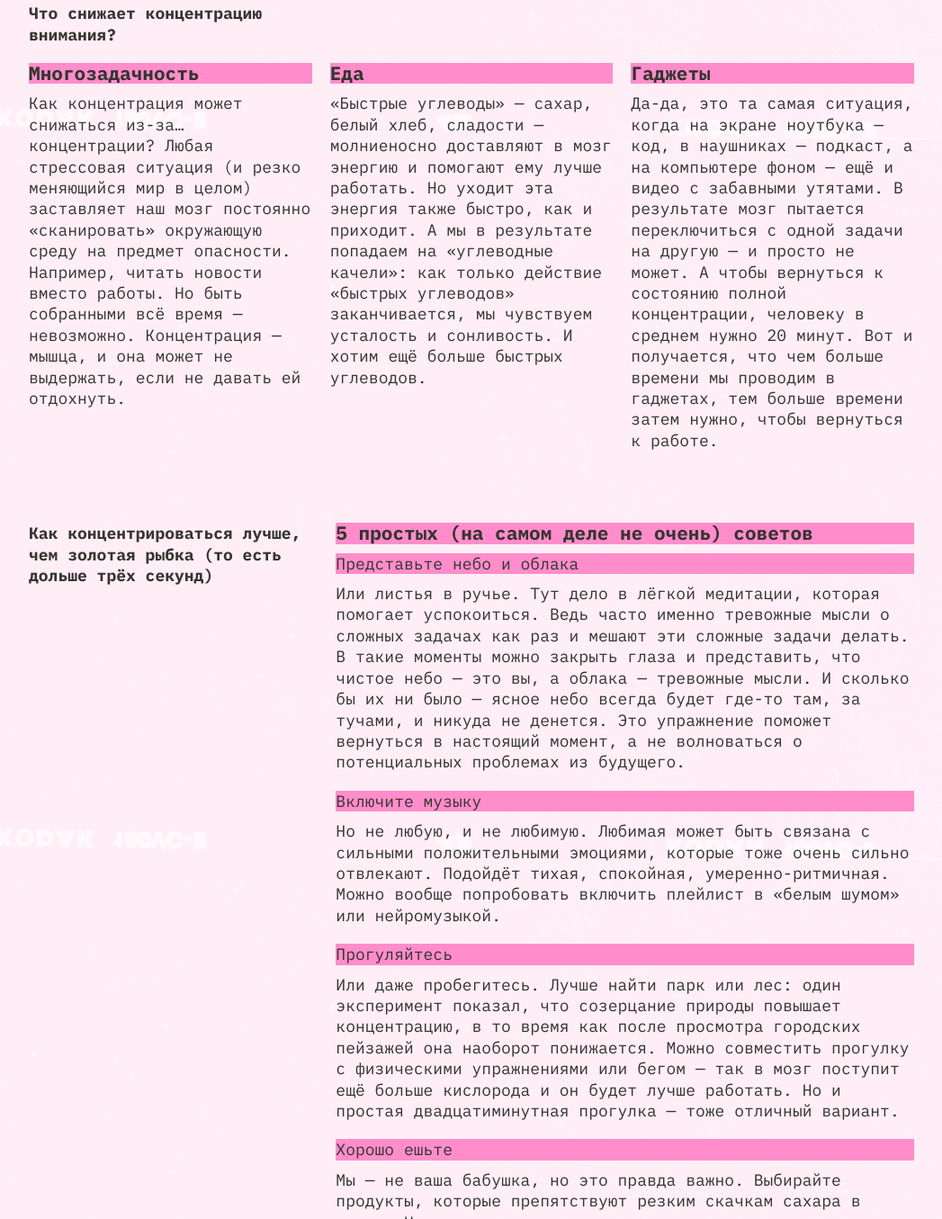
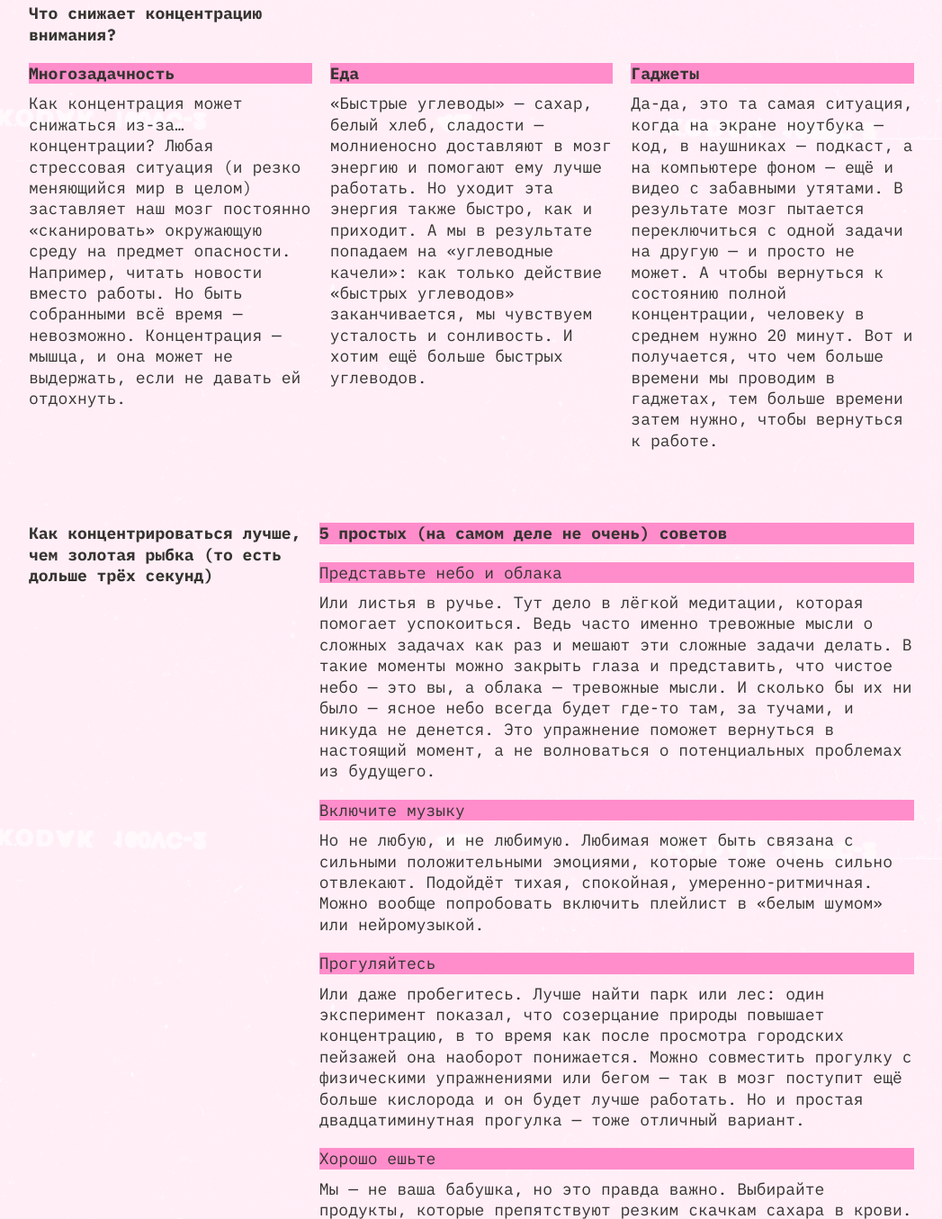
Before and after one commit to MishkaSpun/slozhno-sosredotochitsya, a plain HTML site: page index.html in a window 1280 px wide. Shown: the part 1445-2800 px from the top of the page at 90% size, without its empty margins (116-1163 px from the left). Drawn offline with Linux system fonts and the light colour scheme.

Commit message:
исправление после автотестов

```diff
--- a/index.html
+++ b/index.html
@@ -45,7 +45,7 @@
       <div class="rec" aria-hidden="true"></div>
       <h1 class="tittle header__tittle">no focus</h1>
       <div class="header__content"><p class=" header__text tittle__decor ">Что делать, когда не можешь делать ничего
-        Или почему нам так сложно сконцентрироваться, особенно когда очень надо
+      <br>Или почему нам так сложно сконцентрироваться, особенно когда очень надо
       </p>
     </div>
     </header>
@@ -63,7 +63,7 @@
           </li>
           <li>
             <article class="content__answer">
-              <h3 class="answer__tittle tittle__decor">Дофамин</h3>
+              <h3 class="tittle__decor">Дофамин</h3>
               <p class="answer__text">С гормонами стресса всё понятно, но дальше — ещё интереснее. В нашей невозможности сосредоточиться замешана и полная противоположность стрессу — дофамин. Это вещество участвует в системе вознаграждения мозга. Причём тут он? Мы часто отвлекаемся от важной задачи на что-то более «приятное» для мозгов. Например, смотрим лайки в соцсетях. В это время и выделяется дофамин — и мы чувствуем удовольствие. Получается замкнутый круг: чем больше отвлекаешься, тем больше удовольствия получаешь.</p>
             </article>
           </li>
@@ -74,19 +74,19 @@
         <ul class="content__list-row">
           <li>
             <article class="content__answer">
-              <h3 class="answer__tittle tittle__decor">Многозадачность</h3>
+              <h3 class="tittle__decor">Многозадачность</h3>
               <p class="answer__text">Как концентрация может снижаться из-за… концентрации? Любая стрессовая ситуация (и резко меняющийся мир в целом) заставляет наш мозг постоянно «сканировать» окружающую среду на предмет опасности. Например, читать новости вместо работы. Но быть собранными всё время — невозможно. Концентрация — мышца, и она может не выдержать, если не давать ей отдохнуть.</p>
             </article>
           </li>
           <li>
             <article class="content__answer">
-              <h3 class="answer__tittle tittle__decor">Еда</h3>
+              <h3 class="tittle__decor">Еда</h3>
               <p class="answer__text">«Быстрые углеводы» — сахар, белый хлеб, сладости — молниеносно доставляют в мозг энергию и помогают ему лучше работать. Но уходит эта энергия также быстро, как и приходит. А мы в результате попадаем на «углеводные качели»: как только действие «быстрых углеводов» заканчивается, мы чувствуем усталость и сонливость. И хотим ещё больше быстрых углеводов.</p>
             </article>
           </li>
           <li>
             <article class="content__answer">
-              <h3 class="answer__tittle tittle__decor">Гаджеты</h3>
+              <h3 class=" tittle__decor">Гаджеты</h3>
               <p class="answer__text">Да-да, это та самая ситуация, когда на экране ноутбука — код, в наушниках — подкаст, а на компьютере фоном — ещё и видео с забавными утятами. В результате мозг пытается переключиться с одной задачи на другую — и просто не может. А чтобы вернуться к состоянию полной концентрации, человеку в среднем нужно 20 минут. Вот и получается, что чем больше времени мы проводим в гаджетах, тем больше времени затем нужно, чтобы вернуться к работе.</p>
             </article>
           </li>
@@ -94,30 +94,38 @@
       </section>
      <section class="content__section column">
       <h2 class="content__question">Как концентрироваться лучше, чем золотая рыбка (то есть дольше трёх секунд)</h2>
-        <article class="content__answer">
-          <div>
-            <h3 class="answer__tittle tittle__decor">5 простых (на самом деле не очень) советов</h3>
-          </div>
+      <article class="article__answer">
+        <h3 class="tittle__decor">5 простых (на самом деле не очень) советов</h3>
         <ul class="content__list-column">
           <li>
-              <h3 class="answer__tittle subtitle tittle__decor ">Представьте небо и облака</h3>
+            <article class="content__answer">
+              <h3 class=" subtitle tittle__decor">Представьте небо и облака</h3>
               <p class="answer__text">Или листья в ручье. Тут дело в лёгкой медитации, которая помогает успокоиться. Ведь часто именно тревожные мысли о сложных задачах как раз и мешают эти сложные задачи делать. В такие моменты можно закрыть глаза и представить, что чистое небо — это вы, а облака — тревожные мысли. И сколько бы их ни было — ясное небо всегда будет где-то там, за тучами, и никуда не денется. Это упражнение поможет вернуться в настоящий момент, а не волноваться о потенциальных проблемах из будущего.</p>
+            </article>
           </li>
           <li>
-              <h3 class="answer__tittle subtitle tittle__decor ">Включите музыку</h3>
+            <article class="content__answer">
+              <h3 class=" subtitle tittle__decor">Включите музыку</h3>
               <p class="answer__text">Но не любую, и не любимую. Любимая может быть связана с сильными положительными эмоциями, которые тоже очень сильно отвлекают. Подойдёт тихая, спокойная, умеренно-ритмичная. Можно вообще попробовать включить плейлист в «белым шумом» или нейромузыкой.</p>
+            </article>
           </li>
           <li>
-              <h3 class="answer__tittle subtitle tittle__decor ">Прогуляйтесь</h3>
+            <article class="content__answer">
+              <h3 class=" subtitle tittle__decor">Прогуляйтесь</h3>
               <p class="answer__text">Или даже пробегитесь. Лучше найти парк или лес: один эксперимент показал, что созерцание природы повышает концентрацию, в то время как после просмотра городских пейзажей она наоборот понижается. Можно совместить прогулку с физическими упражнениями или бегом — так в мозг поступит ещё больше кислорода и он будет лучше работать. Но и простая двадцатиминутная прогулка — тоже отличный вариант.</p>
+            </article>
           </li>
           <li>
-              <h3 class="answer__tittle subtitle tittle__decor ">Хорошо ешьте</h3>
+            <article class="content__answer">
+              <h3 class=" subtitle tittle__decor">Хорошо ешьте</h3>
               <p class="answer__text">Мы — не ваша бабушка, но это правда важно. Выбирайте продукты, которые препятствуют резким скачкам сахара в крови. Например, с высоким содержанием клетчатки: овощи, ягоды, бобовые (нут, чечевица, фасоль), коричневый рис, хлеб из цельнозерновой пшеницы.</p>
+            </article>
           </li>
           <li>
-              <h3 class="answer__tittle subtitle tittle__decor ">Читайте</h3>
+            <article class="content__answer">
+              <h3 class=" subtitle tittle__decor">Читайте</h3>
               <p class="answer__text">Настоящие бумажные книги. Это правда помогает с концентрацией: чтобы прочитать пост в соцсети, достаточно нескольких минут или даже секунд. А вот интересная книга способна затянуть и на несколько часов и круто тренирует направленное внимание.</p>
+            </article>
           </li>
         </ul>
       </article>
@@ -179,6 +187,3 @@
     <script src="./scripts/script.js"></script>
   </body>
 </html>
-
-
-<!--class="content__list-item"-->
--- a/styles/style.css
+++ b/styles/style.css
@@ -11,7 +11,6 @@
 .header {
   display:grid;
   grid-template-rows: 1fr min-content 1fr;
-  justify-content: space-between;
   block-size: 100vh;
   position: relative;
   padding: 20px; /*поменять в медиазапросах*/
@@ -146,6 +145,7 @@
   font-weight: 700;
   line-height: 23.4px; /* 130% */
   block-size: auto;
+  font-size: 18px;
 }
 
 .header__text {
@@ -168,7 +168,7 @@
 
 .content__section {
   display: grid;
-  grid-template-columns: 1fr 2fr;
+  grid-template-columns: clamp(236px, calc(100% / 3.25), 315px) 2fr;
   grid-template-rows: 1fr auto;
 } /*медиазапросы*/
 
@@ -176,6 +176,11 @@
   grid-auto-flow: row;
   column-gap: 20px;
 }/*медиазапросы*/
+
+.row {
+  grid-auto-flow: column;
+  row-gap: 20px;
+}
 
 .content__question {
   font-size: 18px;
@@ -218,11 +223,6 @@
   outline: 1px solid currentColor;
 }
 
-.row {
-  grid-auto-flow: column;
-  row-gap: 20px;
-}
-
 .content__list-row {
   display: grid;
   gap: 20px;
@@ -230,12 +230,13 @@
   grid-column: span 2;
 }
 
+.article__answer {
+  display: grid;
+  row-gap: 20px;
+}
+
 .subtitle {
-  margin-block-end: 10px;
-  font-size: 18px;
-  font-style: normal;
   font-weight: 400;
-  line-height: 23.4px; /* 130% */
 }
 
 .content__gallery {
@@ -341,12 +342,12 @@
 
   .column {
     grid-auto-flow: row;
-    gap: 10px;
-  }
+    gap: 20px;
+  }/*медиазапросы*/
 
   .row {
-    grid-auto-flow: row;
-    gap: 10px;
+    grid-auto-flow: column;
+    gap: 20px;
   }
 
   .content__gallery {
```
Also changed, not shown: styles/dark.css (+0 -10 lines). Lines whose indentation alone changed are shown as unchanged.
